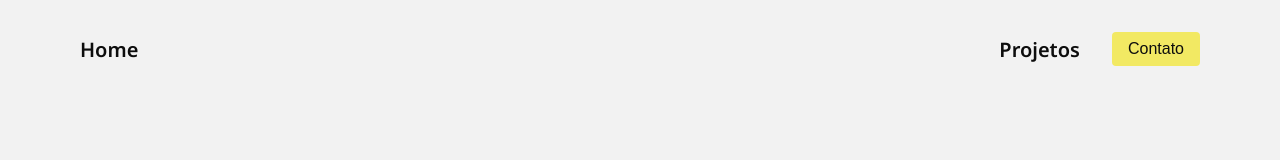
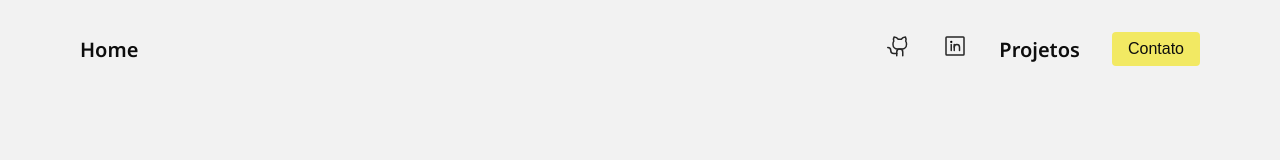
Before and after one commit to oihenrique/portfolio-web, an Angular app: page / in a window 1280 px wide. Shown: the top 160 px of the page. Built offline with nearby package versions, Linux system fonts and the light colour scheme.

Commit message:
feat: add github and linkedin icons

```diff
--- a/src/app/components/shared/header/header.component.html
+++ b/src/app/components/shared/header/header.component.html
@@ -1,6 +1,12 @@
 <header>
     <a href="#">Home</a>
     <div class="menu">
+        <a href="https://github.com/oihenrique">
+            <svg xmlns="http://www.w3.org/2000/svg" viewBox="0 0 256 256"><rect width="256" height="256" fill="none"/><path d="M119.83,56A52,52,0,0,0,76,32a51.92,51.92,0,0,0-3.49,44.7A49.28,49.28,0,0,0,64,104v8a48,48,0,0,0,48,48h48a48,48,0,0,0,48-48v-8a49.28,49.28,0,0,0-8.51-27.3A51.92,51.92,0,0,0,196,32a52,52,0,0,0-43.83,24Z" fill="none" stroke="currentColor" stroke-linecap="round" stroke-linejoin="round" stroke-width="16"/><path d="M104,232V192a32,32,0,0,1,32-32h0a32,32,0,0,1,32,32v40" fill="none" stroke="currentColor" stroke-linecap="round" stroke-linejoin="round" stroke-width="16"/><path d="M104,208H72a32,32,0,0,1-32-32A32,32,0,0,0,8,144" fill="none" stroke="currentColor" stroke-linecap="round" stroke-linejoin="round" stroke-width="16"/></svg>
+        </a>
+        <a href="https://www.linkedin.com/in/oihenriquegomes/">
+            <svg xmlns="http://www.w3.org/2000/svg" viewBox="0 0 256 256"><rect width="256" height="256" fill="none"/><rect x="32" y="32" width="192" height="192" rx="8" fill="none" stroke="currentColor" stroke-linecap="round" stroke-linejoin="round" stroke-width="16"/><line x1="120" y1="112" x2="120" y2="176" fill="none" stroke="currentColor" stroke-linecap="round" stroke-linejoin="round" stroke-width="16"/><line x1="88" y1="112" x2="88" y2="176" fill="none" stroke="currentColor" stroke-linecap="round" stroke-linejoin="round" stroke-width="16"/><path d="M120,140a28,28,0,0,1,56,0v36" fill="none" stroke="currentColor" stroke-linecap="round" stroke-linejoin="round" stroke-width="16"/><circle cx="88" cy="84" r="12"/></svg>
+        </a>
         <a href="#">Projetos</a>
         <btn-primary
             text="Contato">
--- a/src/app/components/shared/header/header.component.scss
+++ b/src/app/components/shared/header/header.component.scss
@@ -20,4 +20,9 @@ header {
         text-decoration: none;
         color: $text-color;
     }
+
+    svg {
+        width: 24px;
+        height: 24px;
+    }
 }
```
